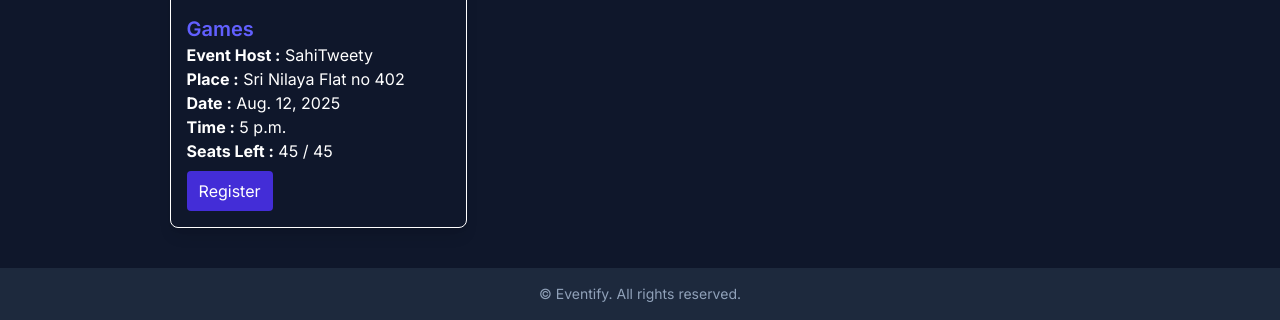
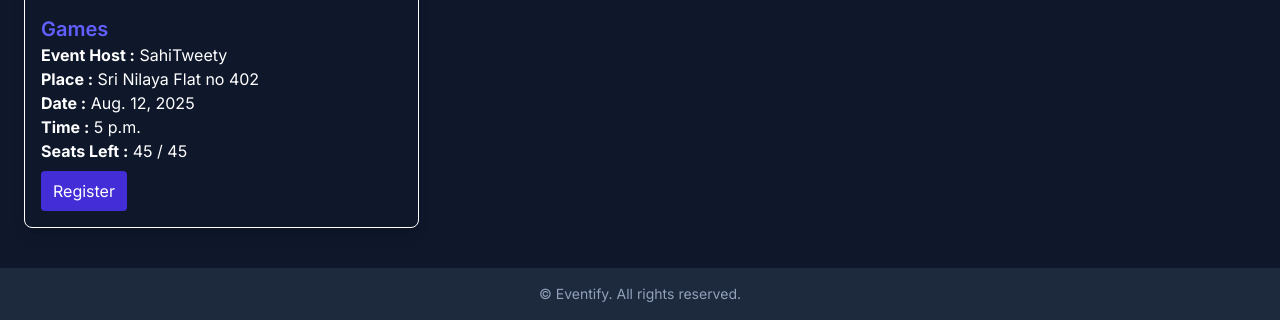
Before and after one commit to krishnasouravvemuri/Eventify, a Django app: page /members/members_home/ in a window 1280 px wide. Shown: the part 1230-1550 px from the top of the page. Run offline with Django 5.2, Linux system fonts and the light colour scheme; data comes from the database, SQL or seed files in the repository; style sheets or scripts are compiled from the project's sources; some libraries are stand-ins or nearby versions.

Commit message:
Update members_home.html

```diff
--- a/members/templates/members_home.html
+++ b/members/templates/members_home.html
@@ -14,11 +14,11 @@
         <a href = "{% url 'show_registrations' %}"><h1 id = "my_evets_button" class = "text-center text-3xl mb-4 p-4 rounded inline-block bg-slate-900">My Events</h1></a>
         <div class="grid grid-cols-1 sm:grid-cols-1 md:grid-cols-2 lg:grid-cols-3 gap-6">
                 {% for event in events %}
-                <div class="text-white rounded-lg border shadow-lg overflow-hidden duration-300 transform transition-transform hover:scale-105 hover:shadow-2xl">
+                <div class="text-white w-full rounded-lg border shadow-lg overflow-hidden duration-300 transform transition-transform hover:scale-105 hover:shadow-2xl">
                         {% if event.banner %}
                                 <img src="{{ event.banner.url }}" alt="{{ event.name }}" class="w-full h-40 object-cover transition-opacity duration-500 ease-in-out hover:opacity-90">
                         {% endif %}
-                        <div class="p-4 ">
+                        <div class="p-4 w-100">
                                 <h2 class="text-xl font-semibold text-indigo-500">{{ event.name }}</h2>
                                 <p class=""><strong>Event Host :</strong> {{ event.user.username }}</p>
                                 <p class=""><strong>Place :</strong> {{ event.place }}</p>
```
